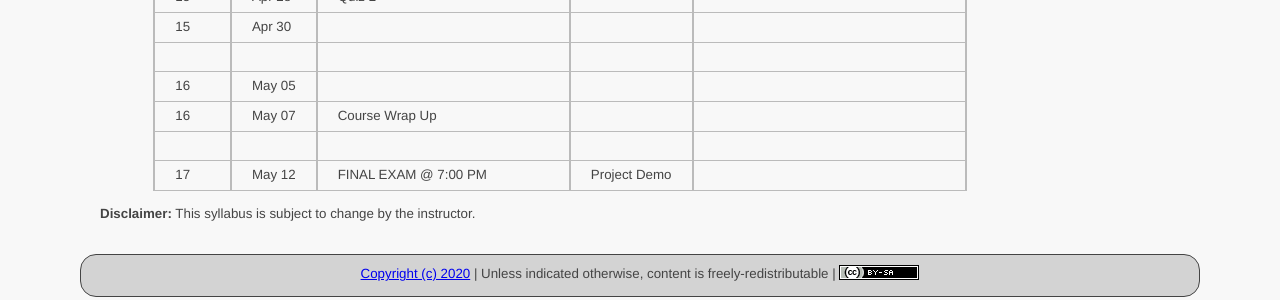
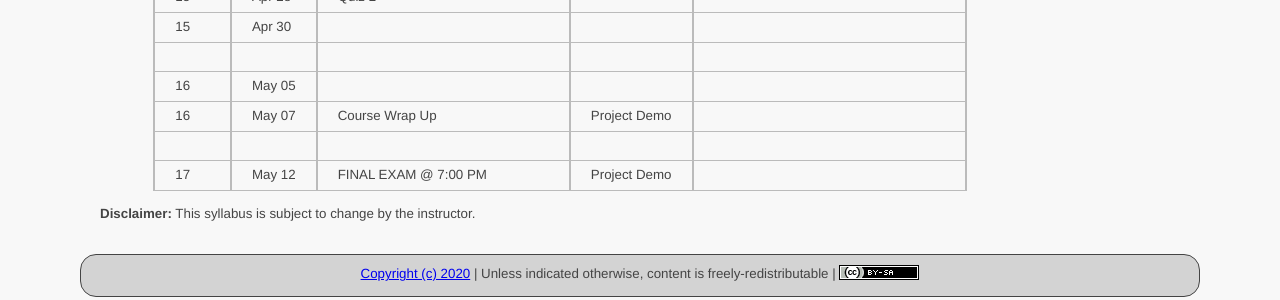
Before and after one commit to ycpcs/cs335-spring2020, a Jekyll site: the page built from schedule/index.md, in a window 1280 px wide. Shown: the part 1409-1709 px from the top of the page. Built offline with Jekyll 4.4.1, drawn with Linux system fonts in a browser that asks for light colours.

Commit message:
Update index.md

```diff
--- a/schedule/index.md
+++ b/schedule/index.md
@@ -54,7 +54,7 @@ CIS: <a href="https://www.amazon.com/Computer-Internet-Security-Hands-Approach/d
 > 15 | Apr 30 | | |
 > | | | |
 > 16 | May 05 | | |
-> 16 | May 07 | Course Wrap Up | |
+> 16 | May 07 | Course Wrap Up | Project Demo |
 > | | | |
 > 17 | May 12 | FINAL EXAM @ 7:00 PM | Project Demo |
 
```
